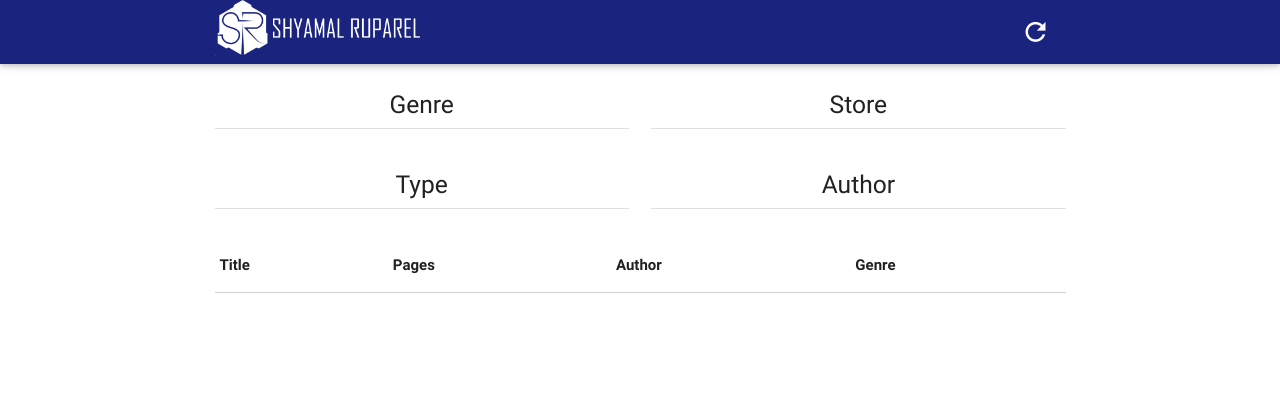
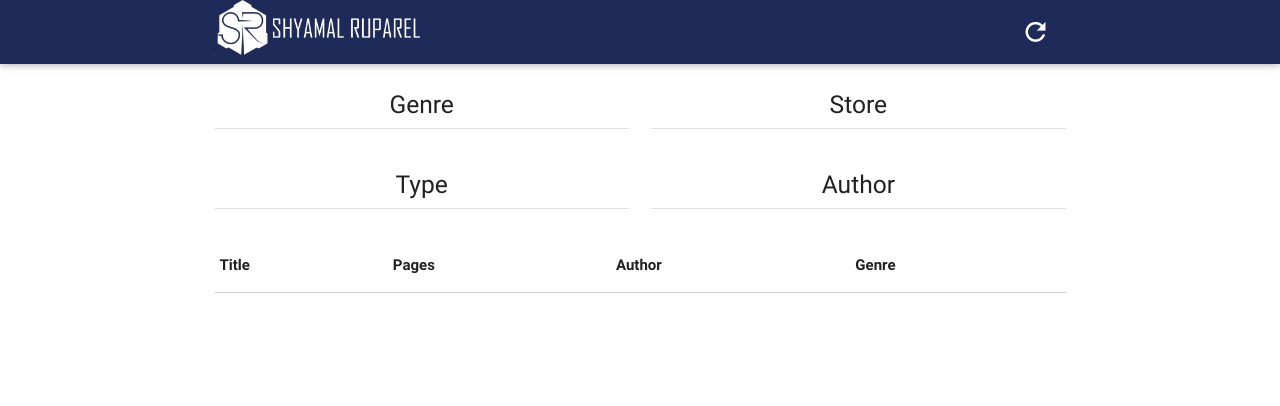
Before and after one commit to Shy/Shy.github.io, a plain HTML site: page viz/index.html in a window 1280 px wide. Drawn offline with nearby package versions, Linux system fonts and the light colour scheme.

Commit message:
Modfied nav colour to be consistent with brand.

```diff
--- a/viz/index.html
+++ b/viz/index.html
@@ -13,7 +13,7 @@
 </head>
 <body>
 <div class="navbar-fixed">
-  <nav class="indigo darken-4" role="navigation">
+  <nav  style="background-color: #1e2b58 !important" role="navigation">
     <div class="nav-wrapper container"><a id="logo-container" href="http://ruparel.co/" class="brand-logo"><img src="images/logo.png" width="205px"></a>
       <ul class="right hide-on-med-and-down">
         <li>
```
